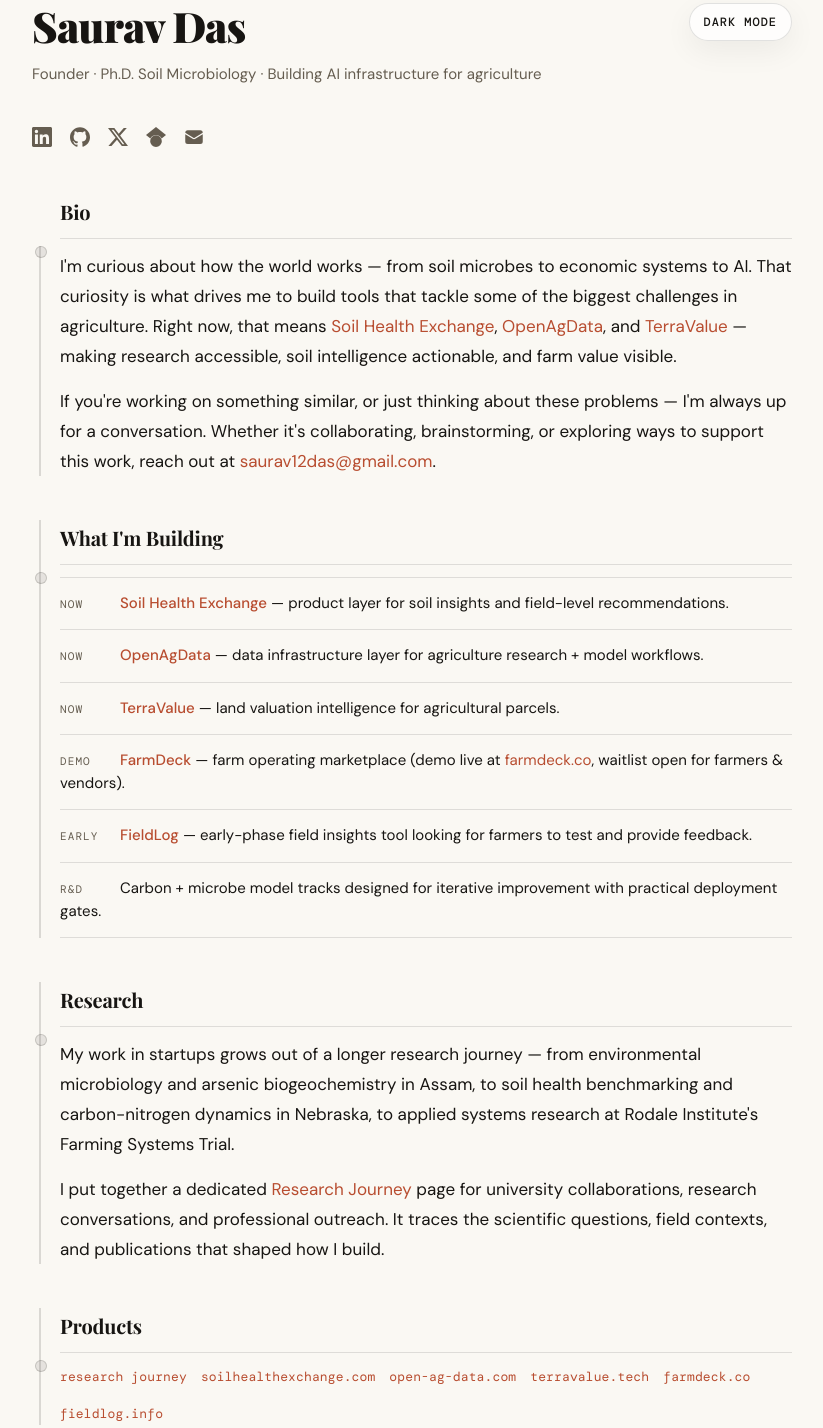
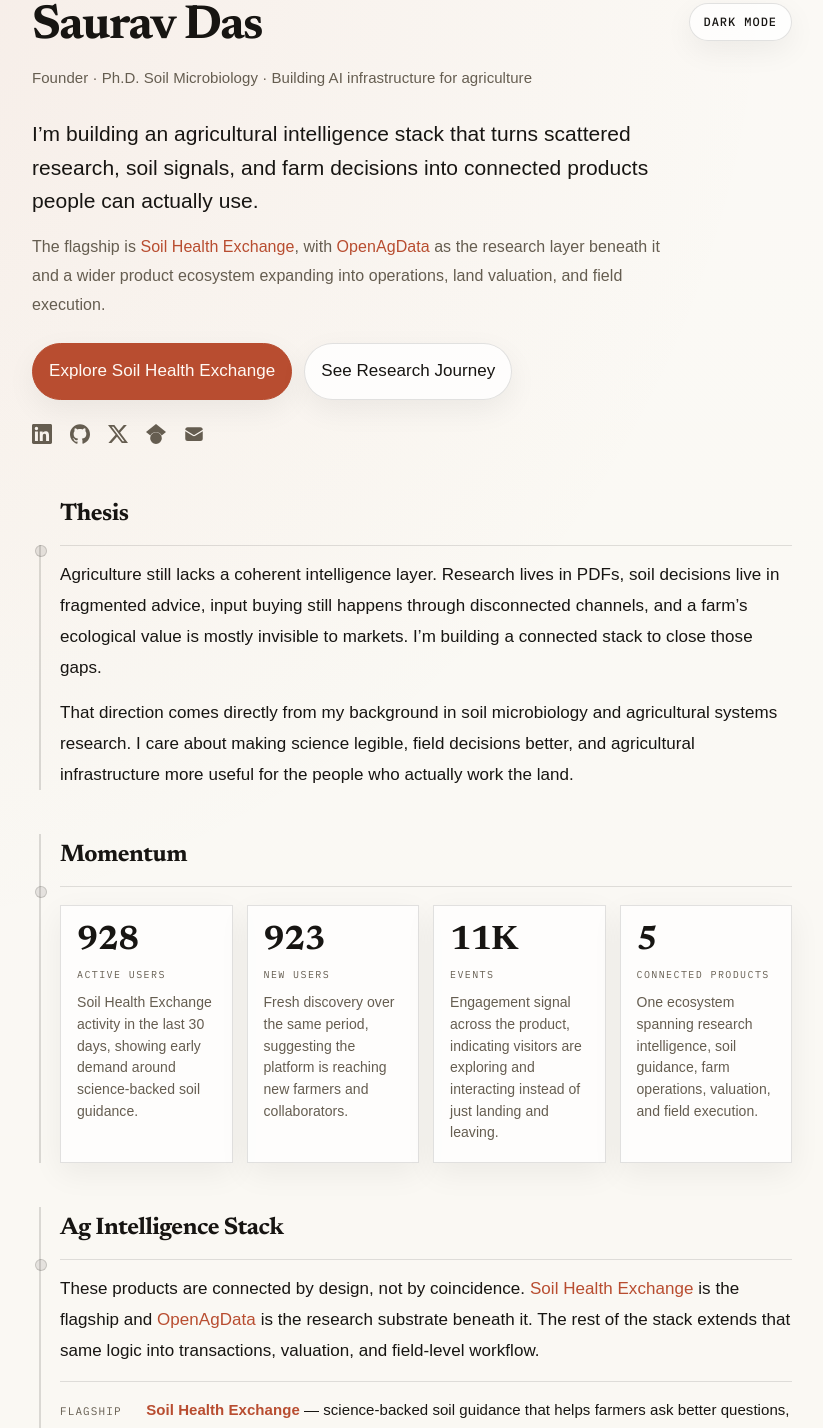
Before and after one commit to Saurav12das/saurav-personal-site, a website: page index.html in a window 1280 px wide. Shown: the part 53-1481 px from the top of the page, without its empty margins (228-1051 px from the left). Drawn offline with nearby package versions, Linux system fonts and the light colour scheme; a web font is replaced by a local one.

Commit message:
Refine homepage positioning and typography

```diff
--- a/index.html
+++ b/index.html
@@ -3,25 +3,25 @@
   <head>
     <meta charset="UTF-8" />
     <meta name="viewport" content="width=device-width, initial-scale=1" />
-    <title>Saurav Das — Founder Building AI Infrastructure for Agriculture</title>
+    <title>Saurav Das — Building the Agricultural Intelligence Stack</title>
     <meta
       name="description"
-      content="Saurav Das is a curious founder building practical AI + data products for agriculture through Soil Health Exchange and OpenAgData."
+      content="Saurav Das is building an agricultural intelligence stack connecting research discovery, soil guidance, farm operations, and land valuation."
     />
     <link rel="canonical" href="https://sauravdas.me/" />
 
     <!-- Open Graph -->
     <meta property="og:type" content="website" />
-    <meta property="og:title" content="Saurav Das — Founder Building AI Infrastructure for Agriculture" />
-    <meta property="og:description" content="Curious founder building practical AI + data products for agriculture through Soil Health Exchange and OpenAgData." />
+    <meta property="og:title" content="Saurav Das — Building the Agricultural Intelligence Stack" />
+    <meta property="og:description" content="An agricultural intelligence stack connecting research discovery, soil guidance, farm operations, and land valuation." />
     <meta property="og:url" content="https://sauravdas.me/" />
     <meta property="og:site_name" content="Saurav Das" />
 
     <!-- Twitter Card -->
     <meta name="twitter:card" content="summary" />
     <meta name="twitter:site" content="@thedassaurav" />
-    <meta name="twitter:title" content="Saurav Das — Founder Building AI Infrastructure for Agriculture" />
-    <meta name="twitter:description" content="Curious founder building practical AI + data products for agriculture through Soil Health Exchange and OpenAgData." />
+    <meta name="twitter:title" content="Saurav Das — Building the Agricultural Intelligence Stack" />
+    <meta name="twitter:description" content="An agricultural intelligence stack connecting research discovery, soil guidance, farm operations, and land valuation." />
 
     <!-- JSON-LD Structured Data -->
     <script type="application/ld+json">
@@ -31,7 +31,7 @@
       "name": "Saurav Das",
       "url": "https://sauravdas.me/",
       "jobTitle": "Founder",
-      "description": "Curious founder building practical AI and data products for agriculture",
+      "description": "Founder building an agricultural intelligence stack connecting research discovery, soil guidance, farm operations, and land valuation",
       "sameAs": [
         "https://www.linkedin.com/in/dr-saurav-das-019343b4/",
         "https://github.com/Saurav12das",
@@ -46,7 +46,7 @@
     }
     </script>
 
-    <link href="https://fonts.googleapis.com/css2?family=Playfair+Display:wght@400;700;900&family=DM+Sans:wght@300;400;500&family=DM+Mono:wght@400;500&display=swap" rel="stylesheet">
+    <link href="https://fonts.googleapis.com/css2?family=Atkinson+Hyperlegible+Next:wght@400;500;600&family=IBM+Plex+Mono:wght@400;500&family=Newsreader:opsz,wght@6..72,400;6..72,600;6..72,700;6..72,800&display=swap" rel="stylesheet">
 
     <!-- Vercel Web Analytics -->
     <script defer src="/_vercel/insights/script.js"></script>
@@ -61,6 +61,7 @@
     <style>
       :root {
         --bg: #faf8f3;
+        --card: rgba(255,255,255,0.78);
         --text:#171512;
         --muted:#655d50;
         --line:rgba(23,21,18,0.12);
@@ -74,6 +75,7 @@
       }
       html[data-theme="dark"] {
         --bg: #121314;
+        --card: rgba(26,28,30,0.82);
         --text: #ece6dc;
         --muted: #b7afa3;
         --line: rgba(236,230,220,0.14);
@@ -88,20 +90,67 @@
       html { color-scheme: light dark; }
       html[data-theme="light"] { color-scheme: light; }
       html[data-theme="dark"] { color-scheme: dark; }
-      html,body { margin:0; padding:0; background:var(--bg); color:var(--text); transition: background-color 0.25s ease, color 0.25s ease; }
-      body { font: 400 17px/1.78 'DM Sans', sans-serif; letter-spacing: 0.002em; }
+      html,body { margin:0; padding:0; color:var(--text); transition: background-color 0.25s ease, color 0.25s ease; }
+      body {
+        background:
+          radial-gradient(circle at top left, rgba(184,77,48,0.08), transparent 26%),
+          linear-gradient(180deg, rgba(255,255,255,0.18), transparent 42%),
+          var(--bg);
+        font: 400 17px/1.82 'Atkinson Hyperlegible Next', sans-serif;
+        letter-spacing: 0.003em;
+      }
       .wrap { max-width: 760px; margin: 0 auto; padding: 56px 24px 80px; position: relative; }
-      header { margin-bottom: 10px; }
+      header { margin-bottom: 8px; }
       .masthead { display: flex; justify-content: space-between; align-items: flex-start; gap: 18px; }
       .hero-copy { min-width: 0; }
-      h1 { font-family: 'Playfair Display', serif; font-size: 42px; font-weight: 900; line-height: 1.1; margin: 0 0 12px; letter-spacing: -0.02em; }
-      h2 { font-family: 'Playfair Display', serif; font-size: 20px; font-weight: 700; margin: 44px 0 12px; letter-spacing: -0.01em; padding-bottom: 8px; border-bottom: 1px solid var(--line); }
+      h1 { font-family: 'Newsreader', serif; font-size: 48px; font-weight: 700; line-height: 1.02; margin: 0 0 12px; letter-spacing: -0.03em; }
+      h2 { font-family: 'Newsreader', serif; font-size: 24px; font-weight: 700; margin: 44px 0 14px; letter-spacing: -0.02em; padding-bottom: 8px; border-bottom: 1px solid var(--line); }
       p { margin: 0 0 14px; color: var(--text); font-weight: 400; }
       .muted { color: var(--muted); font-size: 15px; }
+      .lede {
+        font-size: 21px;
+        line-height: 1.6;
+        max-width: 700px;
+        margin: 26px 0 14px;
+      }
+      .hero-note {
+        max-width: 700px;
+        color: var(--muted);
+        font-size: 16px;
+      }
+      .hero-actions {
+        display: flex;
+        flex-wrap: wrap;
+        gap: 12px;
+        margin-top: 24px;
+      }
+      .hero-actions a {
+        display: inline-flex;
+        align-items: center;
+        gap: 8px;
+        padding: 12px 16px;
+        border: 1px solid var(--line);
+        border-radius: 999px;
+        text-decoration: none;
+        color: var(--text);
+        background: var(--card);
+        box-shadow: var(--shadow);
+        transition: transform 0.2s ease, border-color 0.2s ease, background-color 0.2s ease;
+      }
+      .hero-actions a:hover {
+        transform: translateY(-1px);
+        border-color: var(--accent);
+      }
+      .hero-actions a.primary {
+        background: var(--accent);
+        border-color: var(--accent);
+        color: #fff9f4;
+      }
+      .hero-actions a.primary:hover { background: color-mix(in srgb, var(--accent) 88%, black); }
       .links a, a.inline { color: var(--accent); text-decoration: none; }
       .links a:hover, a.inline:hover { text-decoration: underline; }
       .links { display: flex; flex-wrap: wrap; gap: 14px; margin-top: 10px; }
-      .links a { font-family: 'DM Mono', monospace; font-size: 13px; letter-spacing: 0.01em; }
+      .links a { font-family: 'IBM Plex Mono', monospace; font-size: 13px; letter-spacing: 0.01em; }
       .socials { display: flex; flex-wrap: wrap; gap: 18px; margin-top: 18px; }
       .socials a { color: var(--muted); transition: color 0.15s; }
       .socials a:hover { color: var(--text); }
@@ -111,7 +160,7 @@
         border: 1px solid var(--line);
         background: var(--toggle-bg);
         color: var(--text);
-        font: 500 12px/1 'DM Mono', monospace;
+        font: 500 12px/1 'IBM Plex Mono', monospace;
         letter-spacing: 0.08em;
         text-transform: uppercase;
         padding: 12px 14px;
@@ -123,11 +172,46 @@
       }
       .theme-toggle:hover { background: var(--toggle-hover); transform: translateY(-1px); }
       .theme-toggle:focus-visible { outline: 2px solid var(--accent); outline-offset: 2px; }
+      .signal-grid {
+        display: grid;
+        grid-template-columns: repeat(4, minmax(0, 1fr));
+        gap: 14px;
+        margin: 18px 0 4px;
+      }
+      .signal-card {
+        background: var(--card);
+        border: 1px solid var(--line);
+        padding: 18px 16px;
+        box-shadow: var(--shadow);
+      }
+      .signal-num {
+        display: block;
+        font-family: 'Newsreader', serif;
+        font-size: 34px;
+        font-weight: 700;
+        line-height: 1;
+        margin-bottom: 8px;
+        letter-spacing: -0.03em;
+      }
+      .signal-label {
+        font-family: 'IBM Plex Mono', monospace;
+        font-size: 10px;
+        letter-spacing: 0.14em;
+        text-transform: uppercase;
+        color: var(--muted);
+        margin-bottom: 8px;
+      }
+      .signal-card p {
+        color: var(--muted);
+        font-size: 14px;
+        line-height: 1.55;
+        margin-bottom: 0;
+      }
       .timeline { list-style: none; padding: 0; margin: 10px 0 0; border-top: 1px solid var(--line); }
-      .timeline li { padding: 14px 0; border-bottom: 1px solid var(--line); font-size: 15px; line-height: 1.55; }
-      .timeline li strong { font-weight: 500; }
-      .year { display: inline-block; min-width: 56px; font-family: 'DM Mono', monospace; font-size: 11px; letter-spacing: 0.1em; color: var(--muted); text-transform: uppercase; }
-      footer { margin-top: 48px; padding-top: 20px; border-top: 1px solid var(--line); color: var(--muted); font-family: 'DM Mono', monospace; font-size: 11px; letter-spacing: 0.02em; }
+      .timeline li { padding: 16px 0; border-bottom: 1px solid var(--line); font-size: 15px; line-height: 1.6; }
+      .timeline li strong { font-weight: 600; }
+      .year { display: inline-block; min-width: 82px; font-family: 'IBM Plex Mono', monospace; font-size: 11px; letter-spacing: 0.1em; color: var(--muted); text-transform: uppercase; }
+      footer { margin-top: 48px; padding-top: 20px; border-top: 1px solid var(--line); color: var(--muted); font-family: 'IBM Plex Mono', monospace; font-size: 11px; letter-spacing: 0.02em; }
       footer a { color: var(--muted); }
 
       /* THREAD — LinkedIn/X reply-style connector */
@@ -158,7 +242,12 @@
       @media (max-width: 640px) {
         .wrap { padding: 36px 20px 60px; }
         .masthead { flex-direction: column; align-items: flex-start; }
-        h1 { font-size: 32px; }
+        h1 { font-size: 38px; }
+        h2 { font-size: 22px; }
+        .lede { font-size: 18px; }
+        .hero-actions { gap: 10px; }
+        .hero-actions a { width: 100%; justify-content: center; }
+        .signal-grid { grid-template-columns: 1fr 1fr; }
         .threaded { padding-left: 0; }
         .threaded::before, .threaded::after { display: none; }
       }
@@ -171,6 +260,12 @@
           <div class="hero-copy">
             <h1>Saurav Das</h1>
             <p class="muted">Founder &middot; Ph.D. Soil Microbiology &middot; Building AI infrastructure for agriculture</p>
+            <p class="lede">I’m building an agricultural intelligence stack that turns scattered research, soil signals, and farm decisions into connected products people can actually use.</p>
+            <p class="hero-note">The flagship is <a class="inline" href="https://soilhealthexchange.com/" target="_blank" rel="noopener noreferrer">Soil Health Exchange</a>, with <a class="inline" href="https://open-ag-data.com/" target="_blank" rel="noopener noreferrer">OpenAgData</a> as the research layer beneath it and a wider product ecosystem expanding into operations, land valuation, and field execution.</p>
+            <div class="hero-actions">
+              <a class="primary" href="https://soilhealthexchange.com/" target="_blank" rel="noopener noreferrer">Explore Soil Health Exchange</a>
+              <a href="/writings/research-journey.html">See Research Journey</a>
+            </div>
           </div>
           <button class="theme-toggle" type="button" aria-label="Toggle color theme" aria-live="polite">Theme</button>
         </div>
@@ -193,42 +288,67 @@
         </nav>
       </header>
 
-      <section aria-label="Bio" class="threaded">
-        <h2>Bio</h2>
+      <section aria-label="Thesis" class="threaded">
+        <h2>Thesis</h2>
         <p>
-          I'm curious about how the world works — from soil microbes to economic systems to AI. That curiosity is what drives me to build tools that tackle some of the biggest challenges in agriculture. Right now, that means <a class="inline" href="/writings/product__soil-health-exchange.html">Soil Health Exchange</a>, <a class="inline" href="/writings/product__open-ag-data.html">OpenAgData</a>, and <a class="inline" href="/writings/product__terravalue.html">TerraValue</a> — making research accessible, soil intelligence actionable, and farm value visible.
+          Agriculture still lacks a coherent intelligence layer. Research lives in PDFs, soil decisions live in fragmented advice, input buying still happens through disconnected channels, and a farm’s ecological value is mostly invisible to markets. I’m building a connected stack to close those gaps.
         </p>
         <p>
-          If you're working on something similar, or just thinking about these problems — I'm always up for a conversation. Whether it's collaborating, brainstorming, or exploring ways to support this work, reach out at <a class="inline" href="mailto:saurav12das@gmail.com">saurav12das@gmail.com</a>.
+          That direction comes directly from my background in soil microbiology and agricultural systems research. I care about making science legible, field decisions better, and agricultural infrastructure more useful for the people who actually work the land.
         </p>
       </section>
 
-      <section aria-label="What I'm Building" class="threaded">
-        <h2>What I'm Building</h2>
+      <section aria-label="Momentum" class="threaded">
+        <h2>Momentum</h2>
+        <div class="signal-grid">
+          <article class="signal-card">
+            <span class="signal-num">928</span>
+            <div class="signal-label">Active Users</div>
+            <p>Soil Health Exchange activity in the last 30 days, showing early demand around science-backed soil guidance.</p>
+          </article>
+          <article class="signal-card">
+            <span class="signal-num">923</span>
+            <div class="signal-label">New Users</div>
+            <p>Fresh discovery over the same period, suggesting the platform is reaching new farmers and collaborators.</p>
+          </article>
+          <article class="signal-card">
+            <span class="signal-num">11K</span>
+            <div class="signal-label">Events</div>
+            <p>Engagement signal across the product, indicating visitors are exploring and interacting instead of just landing and leaving.</p>
+          </article>
+          <article class="signal-card">
+            <span class="signal-num">5</span>
+            <div class="signal-label">Connected Products</div>
+            <p>One ecosystem spanning research intelligence, soil guidance, farm operations, valuation, and field execution.</p>
+          </article>
+        </div>
+      </section>
+
+      <section aria-label="Ag Intelligence Stack" class="threaded">
+        <h2>Ag Intelligence Stack</h2>
+        <p>
+          These products are connected by design, not by coincidence. <a class="inline" href="https://soilhealthexchange.com/" target="_blank" rel="noopener noreferrer">Soil Health Exchange</a> is the flagship and <a class="inline" href="https://open-ag-data.com/" target="_blank" rel="noopener noreferrer">OpenAgData</a> is the research substrate beneath it. The rest of the stack extends that same logic into transactions, valuation, and field-level workflow.
+        </p>
         <ul class="timeline">
           <li>
-            <span class="year">Now</span>
-            <strong><a class="inline" href="/writings/product__soil-health-exchange.html">Soil Health Exchange</a></strong> — product layer for soil insights and field-level recommendations.
+            <span class="year">Flagship</span>
+            <strong><a class="inline" href="/writings/product__soil-health-exchange.html">Soil Health Exchange</a></strong> — science-backed soil guidance that helps farmers ask better questions, get expert answers, and translate research into field decisions.
           </li>
           <li>
-            <span class="year">Now</span>
-            <strong><a class="inline" href="/writings/product__open-ag-data.html">OpenAgData</a></strong> — data infrastructure layer for agriculture research + model workflows.
+            <span class="year">Research</span>
+            <strong><a class="inline" href="/writings/product__open-ag-data.html">OpenAgData</a></strong> — geographic agricultural research intelligence that turns scattered studies into regional evidence people can actually search and use.
           </li>
           <li>
-            <span class="year">Now</span>
-            <strong><a class="inline" href="/writings/product__terravalue.html">TerraValue</a></strong> — land valuation intelligence for agricultural parcels.
+            <span class="year">Market</span>
+            <strong><a class="inline" href="/writings/product__farmdeck.html">FarmDeck</a></strong> — a marketplace for farm inputs and equipment built on public trial data, designed to reduce phone-call agriculture and make comparison easier.
           </li>
           <li>
-            <span class="year">Demo</span>
-            <strong><a class="inline" href="/writings/product__farmdeck.html">FarmDeck</a></strong> — farm operating marketplace (demo live at <a class="inline" href="https://www.farmdeck.co/" target="_blank" rel="noopener noreferrer">farmdeck.co</a>, waitlist open for farmers & vendors).
+            <span class="year">Value</span>
+            <strong><a class="inline" href="/writings/product__terravalue.html">TerraValue</a></strong> — natural-capital valuation infrastructure for agricultural parcels, making soil, water, biodiversity, and resilience more legible.
           </li>
           <li>
-            <span class="year">Early</span>
-            <strong><a class="inline" href="https://fieldlog.info/" target="_blank" rel="noopener noreferrer">FieldLog</a></strong> — early-phase field insights tool looking for farmers to test and provide feedback.
-          </li>
-          <li>
-            <span class="year">R&amp;D</span>
-            Carbon + microbe model tracks designed for iterative improvement with practical deployment gates.
+            <span class="year">Field</span>
+            <strong><a class="inline" href="https://fieldlog.info/" target="_blank" rel="noopener noreferrer">FieldLog</a></strong> — an early field-management layer for capturing what is actually happening on the ground and feeding that intelligence back into the wider system.
           </li>
         </ul>
       </section>
@@ -246,7 +366,6 @@
       <section aria-label="Products" class="threaded">
         <h2>Products</h2>
         <div class="links">
-          <a href="/writings/research-journey.html">research journey</a>
           <a href="https://soilhealthexchange.com/" target="_blank" rel="noopener noreferrer">soilhealthexchange.com</a>
           <a href="https://open-ag-data.com/" target="_blank" rel="noopener noreferrer">open-ag-data.com</a>
           <a href="https://terravalue.tech/" target="_blank" rel="noopener noreferrer">terravalue.tech</a>
```
